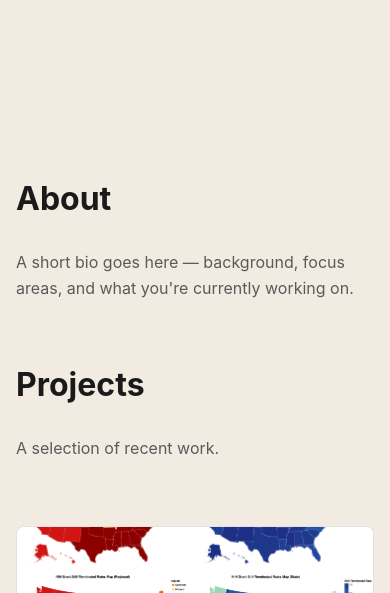
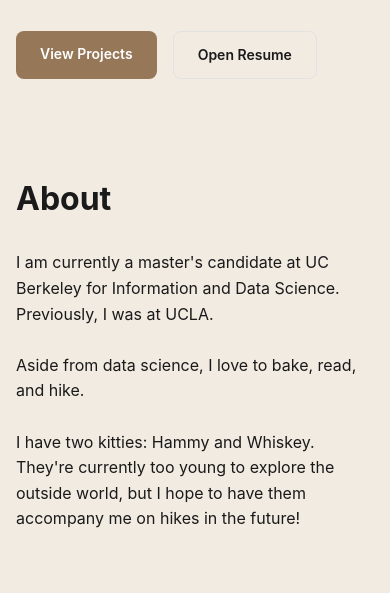
Before and after one commit to t3resabui/Teresa-Portfolio, a Flask app: page / in a window 390 px wide. Shown: the part 664-1257 px from the top of the page. Run offline with Flask 3, Linux system fonts and the light colour scheme.

Commit message:
update to html and new statics

```diff
--- a/templates/index.html
+++ b/templates/index.html
@@ -60,7 +60,7 @@
   /* =========================================
      3. LAYOUT
      ========================================= */
-  .container { max-width: var(--max-width); margin: 0 auto; padding: 0 var(--space-sm); }
+  .container { max-width: var(--max-width); margin: 0 auto; padding: 0 var(--space-sm) var(--space-md);}
   section { padding: var(--space-xl) 0; }
 
   /* =========================================
@@ -138,6 +138,29 @@
     max-width: 600px;
     margin-bottom: var(--space-md);
   }
+  .hero-content {
+  display: flex;
+  align-items: center;
+  gap: var(--space-lg);
+}
+
+.hero-text {
+  flex: 1;
+}
+
+.hero-actions {
+  display: flex;
+  gap: var(--space-xs);
+  margin-top: var(--space-md);
+}
+
+
+@media (max-width: 768px) {
+  .hero-content {
+    flex-direction: column;
+    align-items: flex-start;
+  }
+}
 
   .btn {
     display: inline-block;
@@ -156,6 +179,7 @@
      ========================================= */
   .section-title { font-size: var(--fs-xl); margin-bottom: var(--space-md); }
   .section-subtitle { color: var(--color-text-muted); margin-bottom: var(--space-lg); max-width: 600px; }
+
 
   /* =========================================
      7. PROJECT / CARD GRID
@@ -211,6 +235,49 @@
     .hero h1 { font-size: var(--fs-xl); }
     section { padding: var(--space-lg) 0; }
   }
+
+/* =========================================
+    10. ABOUT
+========================================= */
+
+  .about-content {
+  display: flex;
+  gap: var(--space-lg);
+  align-items: flex-start;
+}
+
+.section-body {
+  flex: 1;
+}
+
+.about-image {
+  width: 260px;
+  flex-shrink: 0;
+  border-radius: var(--radius);
+  object-fit: cover;
+}
+.avatar {
+  width: 260px;
+  height: 260px;
+  border-radius: 50%;
+  object-fit: cover;
+}
+
+@media (max-width: 768px) {
+  .about-content {
+    flex-direction: column;
+  }
+
+  .about-image {
+    width: 100%;
+    max-width: 320px;
+  }
+}
+
+  /* =========================================
+     11. EDUCATION
+     ========================================= */
+
 </style>
 </head>
 <body>
@@ -218,7 +285,7 @@
   <header>
     <div class="container">
       <nav>
-        <div class="nav-logo">Teresa</div>
+        <div class="nav-logo">Teresa Bui's Portfolio</div>
 
         <input type="checkbox" id="nav-toggle">
         <label for="nav-toggle" class="nav-toggle-label">&#9776;</label>
@@ -233,19 +300,45 @@
   </header>
 
   <main>
-    <section class="hero container" id="home">
+<section class="hero container" id="home">
+  <div class="hero-content">
+    <div class="hero-text">
       <h1>Hi, I'm Teresa.</h1>
-      <p>Data scientist focused on turning messy data into clear, actionable insight.</p>
-      <a href="#projects" class="btn btn-primary">View Projects</a>
-      <a href="assets/Teresa Bui Resume.pdf" class="btn btn-outline">Download Resume</a>
+      <p class="section-body">Data scientist focused on turning messy data into clear, actionable insight.</p>
+    </div>
+    <img src="static/teresa_pfp.png" alt="Teresa" class="about-image avatar">
+  </div>
+  <div class="hero-actions">
+    <a href="#projects" class="btn btn-primary">View Projects</a>
+  <a href="static/assets/Teresa Bui Resume.pdf" class="btn btn-outline" target="_blank" rel="noopener">Open Resume</a>
+  </div>
+
+</section>
+
+<section id="about" class="container">
+    <h2 class="section-title">About</h2>
+    <div class="about-content">
+        <p class="section-body">
+            I am currently a master's candidate at UC Berkeley for Information and Data Science. Previously, I was at UCLA.
+            <br><br>
+            Aside from data science, I love to bake, read, and hike.
+            <br><br>
+            I have two kitties: Hammy and Whiskey. They're currently too young to explore the outside world, but I hope to have them accompany me on hikes in the future!
+        </p>
+        <img src="static/hammy_whiskey.png" alt="meow" class="about-image avatar">
+    </div>
     </section>
 
-    <section id="about" class="container">
-      <h2 class="section-title">About</h2>
-      <p class="section-subtitle">
-        A short bio goes here — background, focus areas, and what you're currently working on.
+    <section id="Education" class="container">
+      <h2 class="section-title">Education</h2>
+      <p class="btn btn-outline">
+        Master's in Information and Data Science - University of California, Berkeley | 2026 - Present
+      </p>
+      <p class="btn btn-outline">
+        Bachelor's of Science in Statistcs and Data Science - University of California, Los Angeles | 2022 - 2024
       </p>
     </section>
+
 
     <section id="projects" class="container">
       <h2 class="section-title">Projects</h2>
@@ -260,8 +353,8 @@
                 <a href = "https://datasci-209-flask-teamscience-verce.vercel.app/" target="_blank"> Link to Project Site</a>
             </p>
             <ul>
-                <li><b>Goal: </b>Investigate NIH Grant defunding patterns.</li>
-                <li><b>Target Users:</b> Slightly technical audience who are willing to read the article in some depth (policy makers, grant writers, researchers, journalists, interested individuals)</li>
+                <li>Investigation of NIH Grant defunding patterns through visualization.</li>
+                <li>Uncover and discover as you scroll.</li>
 
             </ul>
             <div class="card-tags">
@@ -276,23 +369,26 @@
         </div>
 
         <div class="card">
-          <img src="static/203 Project Thumbnail.png" alt="Project 2 Thumbnail">
+          <img src="static/203 slide thumbnail.png" alt="Project 2 Thumbnail">
           <div class="card-body">
             <h3>Investigating the Relationship Between Playing Style and Expected Goals</h3>
             <ul>
                 <li>
-                    <b>Research Question:</b>To what extent are the four tactical concepts: possession-based build-up, attacking width, vertical attacking movements, and defensive aggression, playing style indicators associated with a team’s expected goals (xG) during the FIFA World Cup 2026?
+                    Explore which  playing style indicators are associated with a team’s expected goals (xG) during the FIFA World Cup 2026.
+                </li>
+                <li>
+                    Multiple Linear Regression.
                 </li>
             </ul>
             <div class="card-tags">
               <span>R</span>
-              <span>Regression</span>
+              <span>Tidyverse</span>
             </div>
           </div>
         </div>
 
         <div class="card">
-          <img src="static/200 Project Thumbnail.png" alt="Project 3 screenshot">
+          <img src="static/Dominate Drivers.png" alt="Project 3 screenshot">
           <div class="card-body">
             <h3>F1 Exploratory Data Analysis</h3>
             <ul>
@@ -305,14 +401,15 @@
             </ul>
             <div class="card-tags">
               <span>Python</span>
-              <span>pandas</span>
-              <span>matplotlib</span>
+              <span>Pandas</span>
+              <span>Matplotlib</span>
+              <span>EDA</span>
             </div>
           </div>
         </div>
       </div>
-      </div>
     </section>
+
 
     <section id="contact" class="container">
       <h2 class="section-title">Contact</h2>
```
Also changed, not shown: static/Dominate Drivers.png (added), vercel.json, 2 other files.
